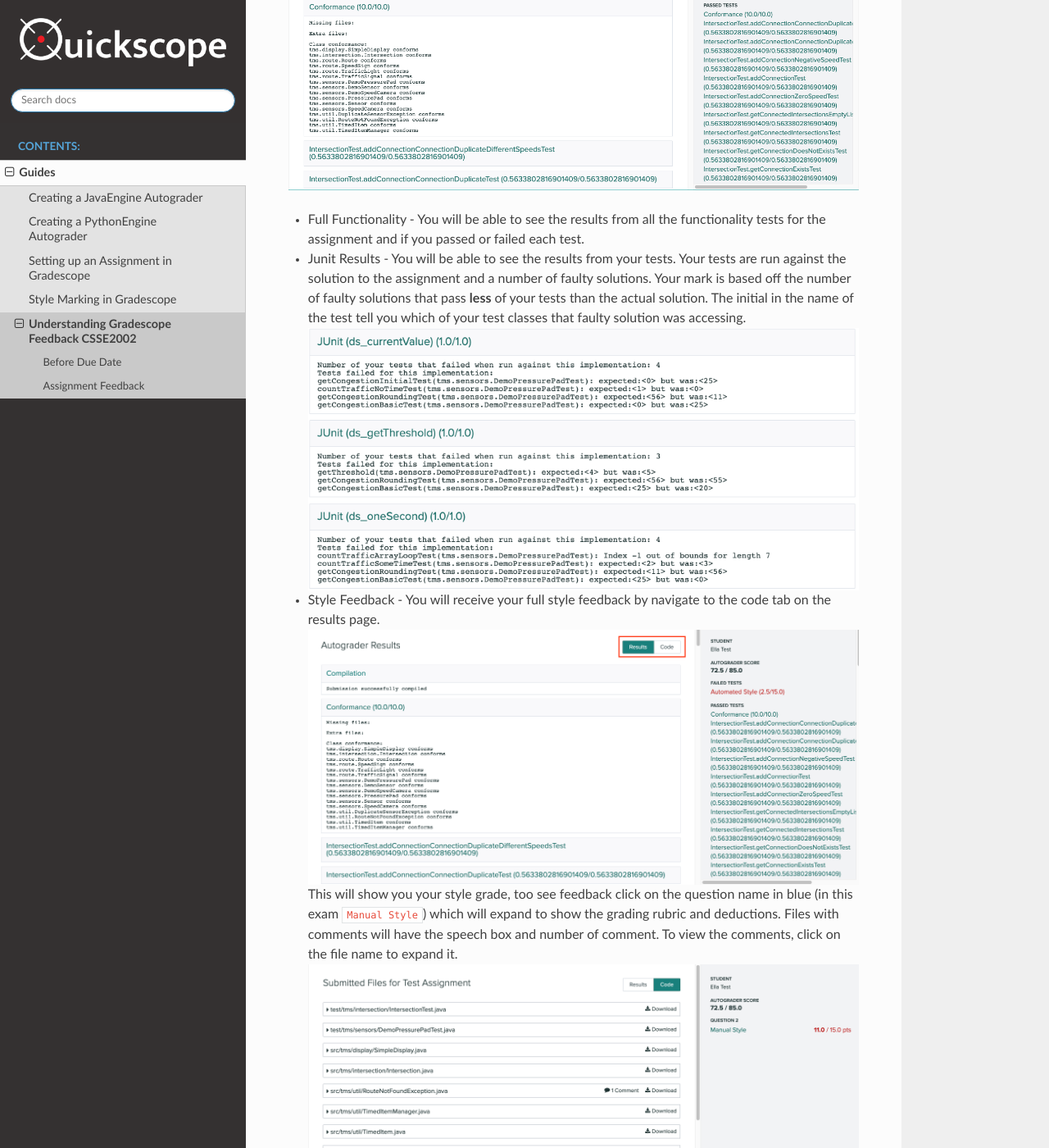
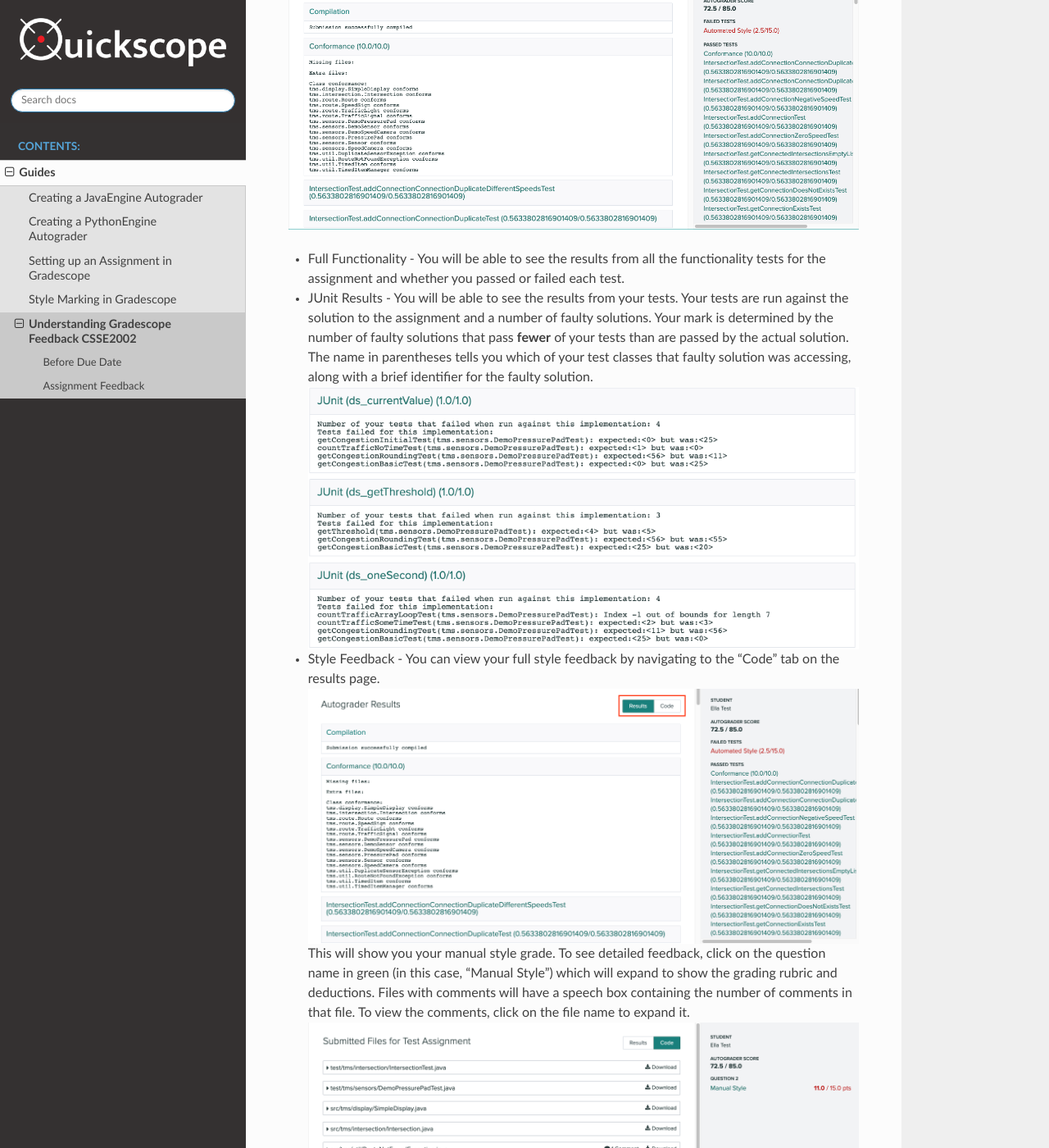
Before and after one commit to UQTools/quickscope, a Sphinx documentation site: the page built from docs/guides/gradescope-student-understand-results.md, in a window 1280 px wide and 1400 px high, scrolled down 2224 px. Shown: the whole window at 82% size. Built offline with Sphinx 7.4.7 and the Read the Docs theme 2.0.0, drawn with Linux system fonts in a browser that asks for light colours; some of the changed text lies outside the part shown.

Commit message:
Guide improvements

```diff
--- a/docs/guides/gradescope-student-understand-results.md
+++ b/docs/guides/gradescope-student-understand-results.md
@@ -1,62 +1,66 @@
 # Understanding Gradescope Feedback CSSE2002
 
-When you have submitted your assignment to gradescope you will receive
+When you have submitted your assignment to Gradescope, you will receive
 feedback on you work. If you submit before the due date you will receive
-some prechecks on you assigment. Full feedback will be available at the time of grade release.
+some "pre-checks" on you assigment. Full feedback will be available at the time of grade release.
 
 ## Before Due Date
-Before for the due date of the assignment submitting your assignment to gradescope
-will allow you to receive some 'prechecks' on your assignment.
+Before the due date of the assignment, submitting your assignment to Gradescope
+will allow you to receive "pre-checks" on your submitted code.
 
-![Precheck View](../_static/images/gradescope-student-precheck-view.png)
+![](../_static/images/gradescope-student-precheck-view.png)
 
 These checks are:
-* Compilation - checks if your program compiles, if not, give the conformance error messages.
-    ![Precheck Compilation](../_static/images/gradescope-student-precheck-compilation.png)
+* Compilation - checks if your program compiles, if not, give the compilation
+  error output explaining why your code failed to compile.
+    ![](../_static/images/gradescope-student-precheck-compilation.png)
 
 
 * Conformance - checks if your program conforms to the provided specification.
-    ![Precheck Conformance](../_static/images/gradescope-student-precheck-conformance.png)
+    ![](../_static/images/gradescope-student-precheck-conformance.png)
 
 
-* Functionality - A small number of functionality tests may be provided for you
-to see the functionality of your program.
-    ![Precheck Functionality](../_static/images/gradescope-student-precheck-functionality.png)
+* Functionality - a small number of selected functionality tests may be provided
+  for you to see the functionality of your program. These tests are a subset
+  of the full suite of tests used to mark your assignment's functionality.
+    ![](../_static/images/gradescope-student-precheck-functionality.png)
 
 
-* JUnit Test Compilation - checks if your provided tests compile with our solution.
-If your tests do not compile with our solution then you will receive 0 marks for
-the JUnit section of the assignment
-    ![Precheck JUnit](../_static/images/gradescope-student-precheck-junit.png)
+* JUnit Test Compilation - checks if your provided JUnit tests compile with our solution.
+  If your tests do not compile with our solution then you will receive 0 marks for
+  the JUnit section of the assignment
+    ![](../_static/images/gradescope-student-precheck-junit.png)
 
 
-* Style - checks your program for style violations. These violations will be
-deductions from your style marks.
-    ![Precheck Style](../_static/images/gradescope-student-precheck-style.png)
+* Style - automatically checks your program for style violations. These violations will be
+  deducted from your total style marks.
+    ![](../_static/images/gradescope-student-precheck-style.png)
 
 
 
 ## Assignment Feedback
 When the assignment grades are published you will be able to view you final grades and feedback.
-The screen will be similar to the before feedback information except there will be three main difference.
+The screen will be similar to the feedback explained above, except there will be three main differences.
 
-![Final View](../_static/images/gradescope-student-final-view.png)
+![](../_static/images/gradescope-student-final-view.png)
+
 * Full Functionality - You will be able to see the results from all the functionality tests for the assignment
-and if you passed or failed each test.
+and whether you passed or failed each test.
 
 
-* Junit Results - You will be able to see the results from your tests. Your tests are run against the solution to
-the assignment and a number of faulty solutions. Your mark is based off the number of faulty solutions
-that pass **less** of your tests than the actual solution. The initial in the name
-of the test tell you which of your test classes that faulty solution was accessing.
-    ![Final Junit](../_static/images/gradescope-student-final-junit.png)
+* JUnit Results - You will be able to see the results from your tests. Your tests are run against the solution to
+the assignment and a number of faulty solutions. Your mark is determined by the number of faulty solutions
+that pass **fewer** of your tests than are passed by the actual solution. The name
+in parentheses tells you which of your test classes that faulty solution was accessing,
+along with a brief identifier for the faulty solution.
+    ![](../_static/images/gradescope-student-final-junit.png)
 
 
-* Style Feedback - You will receive your full style feedback by navigate to the code
+* Style Feedback - You can view your full style feedback by navigating to the "Code"
 tab on the results page.
-    ![Final Nagivation](../_static/images/gradescope-student-final-navigation.png)
-    This will show you your style grade, too see feedback click on the question name in blue
-    (in this exam `Manual Style`) which will expand to show the grading rubric and deductions.
-    Files with comments will have the speech box and number of comment. To view the
+    ![](../_static/images/gradescope-student-final-navigation.png)
+    This will show you your manual style grade. To see detailed feedback, click on the question name in green
+    (in this case, "Manual Style") which will expand to show the grading rubric and deductions.
+    Files with comments will have a speech box containing the number of comments in that file. To view the
     comments, click on the file name to expand it.
-    ![Final Style](../_static/images/gradescope-student-final-style.png)
+    ![](../_static/images/gradescope-student-final-style.png)
```
Also changed, not shown: docs/guides/gradescope-setup.md (+21 -2 lines), docs/guides/gradescope-style-marking-guide.md (+18 -17 lines), docs/guides/javaengine-guide.md (+5 -5 lines), docs/guides/pythonengine-guide.md (+11 -11 lines), docs/_static/images/gradescope-setup_other_settings.png (added).
